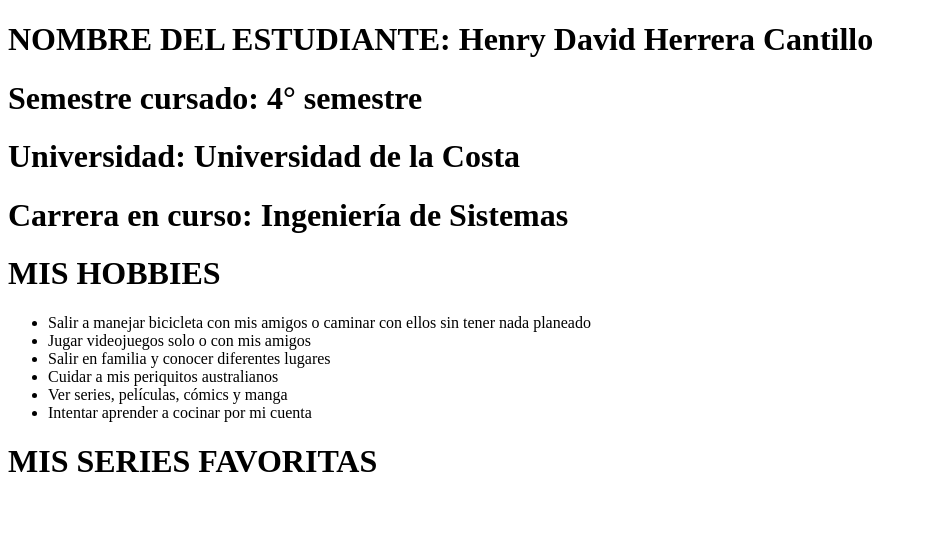
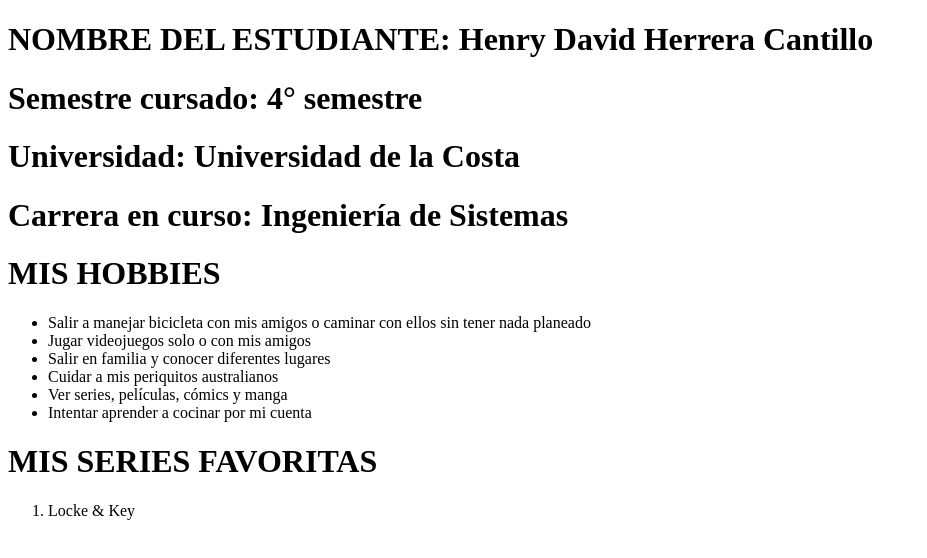
Before and after one commit to Henryck22/Taller-Git-github-y-netlify, a plain HTML site: page index.html in a window 1280 px wide. Shown: the whole page, without its empty margins (0-927 px from the left). Drawn offline with Linux system fonts and the light colour scheme.

Commit message:
se agrega primera serie

```diff
--- a/index.html
+++ b/index.html
@@ -20,5 +20,8 @@
         <li>Intentar aprender a cocinar por mi cuenta</li>
     </ul>
     <h1>MIS SERIES FAVORITAS</h1>
+    <ol>
+        <li>Locke & Key</li>
+    </ol>
 </body>
 </html>
```
